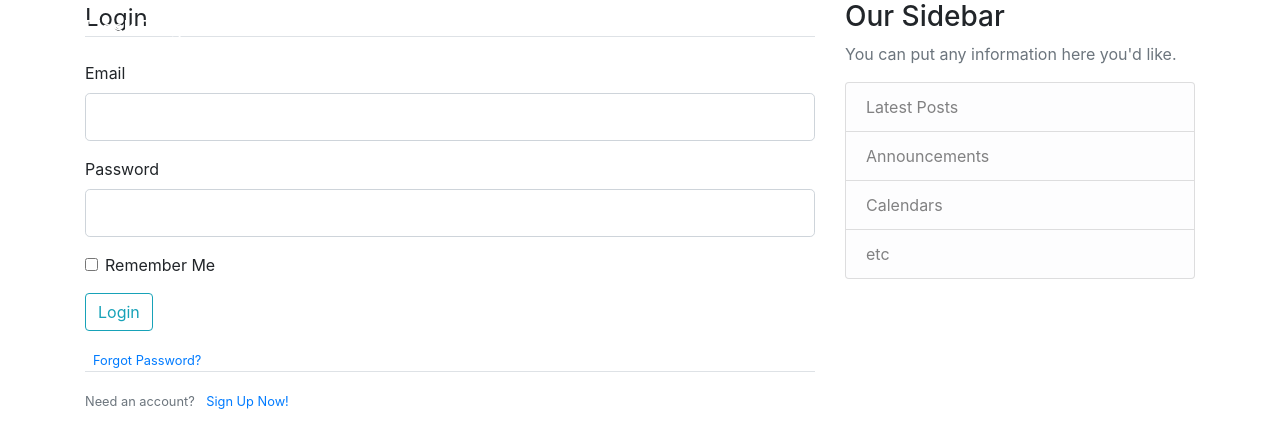
After one commit to bradms98/bind2infoblox, a Flask app: template templates/login.html in a window 1280 px wide. The commit adds this page. Shown: the top 448 px of the page. Run offline with Flask 2, Linux system fonts and the light colour scheme; the template is opened without the code that fills it: values that come from a table or form of the project are taken from there, others are empty; parts of the project's set-up code (start-up, migrations or seed data) failed here and were passed over; some libraries are stand-ins or nearby versions.

Commit message:
setting up homepage

```diff
--- a/app.py
+++ b/app.py
@@ -21,11 +21,13 @@ posts = [
     }
 ]
 
+bind = 'this is the input text'
+
 @app.route('/')
 @app.route('/home')
 @app.route('/home/')
 def home():
-    return render_template('home.html', posts=posts, title='Home')
+    return render_template('home.html', bind=bind, title='Home')
 
 @app.route('/about')
 @app.route('/about/')
--- /dev/null
+++ b/templates/layout.html
@@ -0,0 +1,78 @@
+<!doctype html>
+<html>
+    <head>
+        <!-- <link rel='stylesheet' href='/static/style.css' /> -->
+        <!-- Required meta tags -->
+        <meta charset="utf-8">
+        <meta name="viewport" content="width=device-width, initial-scale=1, shrink-to-fit=no">
+
+        <!-- Bootstrap CSS -->
+        <link rel="stylesheet" href="https://stackpath.bootstrapcdn.com/bootstrap/4.1.3/css/bootstrap.min.css" integrity="sha384-MCw98/SFnGE8fJT3GXwEOngsV7Zt27NXFoaoApmYm81iuXoPkFOJwJ8ERdknLPMO" crossorigin="anonymous">
+
+        <link rel="stylesheet" type="text/css" href="{{ url_for('static', filename='main.css') }}">
+
+        {% if title %}
+            <title>Flask Test - {{ title }}</title>
+        {% else %}
+            <title>Flask Test</title>
+        {% endif %}
+    </head>
+    <body>
+        <header class="site-header">
+            <nav class="navbar navbar-expand-md navbar-dark bg-steel fixed-top">
+            <div class="container">
+                <a class="navbar-brand mr-4" href="/">Flask Blog</a>
+                <button class="navbar-toggler" type="button" data-toggle="collapse" data-target="#navbarToggle" aria-controls="navbarToggle" aria-expanded="false" aria-label="Toggle navigation">
+                <span class="navbar-toggler-icon"></span>
+                </button>
+                <div class="collapse navbar-collapse" id="navbarToggle">
+                    <div class="navbar-nav mr-auto">
+                        <a class="nav-item nav-link" href="/home">Home</a>
+                        <a class="nav-item nav-link" href="/about">About</a>
+                    </div>
+                    <!-- Navbar Right Side -->
+                    <div class="navbar-nav">
+                        <a class="nav-item nav-link" href="/login">Login</a>
+                        <a class="nav-item nav-link" href="/register">Register</a>
+                    </div>
+                </div>
+            </div>
+            </nav>
+        </header>
+
+        <main role="main" class="container">
+        <div class="row">
+            <div class="col-md-8">
+            {% with messages = get_flashed_messages(with_categories=true) %}
+                {% if messages %}
+                    {% for category, message in messages %}
+                        <div class='alert alert-{{ category }}'>
+                            {{ message }}
+                        </div>
+                    {% endfor %}
+                {% endif %}
+            {% endwith %}
+            {% block content %}{% endblock %}
+            </div>
+            <div class="col-md-4">
+            <div class="content-section">
+                <h3>Our Sidebar</h3>
+                <p class='text-muted'>You can put any information here you'd like.
+                <ul class="list-group">
+                    <li class="list-group-item list-group-item-light">Latest Posts</li>
+                    <li class="list-group-item list-group-item-light">Announcements</li>
+                    <li class="list-group-item list-group-item-light">Calendars</li>
+                    <li class="list-group-item list-group-item-light">etc</li>
+                </ul>
+                </p>
+            </div>
+            </div>
+        </div>
+        </main>
+         <!-- Optional JavaScript -->
+        <!-- jQuery first, then Popper.js, then Bootstrap JS -->
+        <script src="https://code.jquery.com/jquery-3.3.1.slim.min.js" integrity="sha384-q8i/X+965DzO0rT7abK41JStQIAqVgRVzpbzo5smXKp4YfRvH+8abtTE1Pi6jizo" crossorigin="anonymous"></script>
+        <script src="https://cdnjs.cloudflare.com/ajax/libs/popper.js/1.14.3/umd/popper.min.js" integrity="sha384-ZMP7rVo3mIykV+2+9J3UJ46jBk0WLaUAdn689aCwoqbBJiSnjAK/l8WvCWPIPm49" crossorigin="anonymous"></script>
+        <script src="https://stackpath.bootstrapcdn.com/bootstrap/4.1.3/js/bootstrap.min.js" integrity="sha384-ChfqqxuZUCnJSK3+MXmPNIyE6ZbWh2IMqE241rYiqJxyMiZ6OW/JmZQ5stwEULTy" crossorigin="anonymous"></script>
+    </body>
+</html>
--- /dev/null
+++ b/templates/login.html
@@ -0,0 +1,53 @@
+{% extends "layout.html" %}
+{% block content %}
+    <div class='content-section'>
+        <form method='POST' action=''>
+            {{ form.hidden_tag() }}
+            <fieldset class='form-group'>
+                <legend class='border-bottom mb-4'>Login</legend>
+                <div class='form-group'>
+                    {{ form.email.label(class='form-control-label') }}
+                    {% if form.email.errors %}
+                        {{ form.email(class='form-control form-control-lg is-invalid') }}
+                        <div class='invalid-feedback'>
+                            {% for error in form.email.errors %}
+                                <span>{{ error }}</span>
+                            {% endfor %}
+                        </div>
+                    {% else %}
+                        {{ form.email(class='form-control form-control-lg') }}
+                    {% endif %}
+                </div>
+                <div class='form-group'>
+                    {{ form.password.label(class='form-control-label') }}
+                    {% if form.password.errors %}
+                        {{ form.password(class='form-control form-control-lg is-invalid') }}
+                        <div class='invalid-feedback'>
+                            {% for error in form.password.errors %}
+                                <span>{{ error }}</span>
+                            {% endfor %}
+                        </div>
+                    {% else %}
+                        {{ form.password(class='form-control form-control-lg') }}
+                    {% endif %}
+                </div>
+                <div class='form-check'>
+                    {{ form.remember(class='form-check-input') }}
+                    {{ form.remember.label(class='form-check-label') }}
+                </div>
+            </fieldset>
+            <div class='form-group'>
+                {{ form.submit(class='btn btn-outline-info')}}
+            </div>
+            <small class='text-muted ml-2'>
+                <a href='#'>Forgot Password?</a>
+            </small>
+        </form>
+        <div class='border-top pt-3'>
+                <small class='text-muted'>
+                    Need an account? <a class='ml-2' href='{{ url_for("register") }}'>Sign Up Now!</a>
+                </small>
+        </div>
+    </div>
+
+{% endblock content %}
```
Also changed, not shown: templates/home.html (+20 -1 lines).
